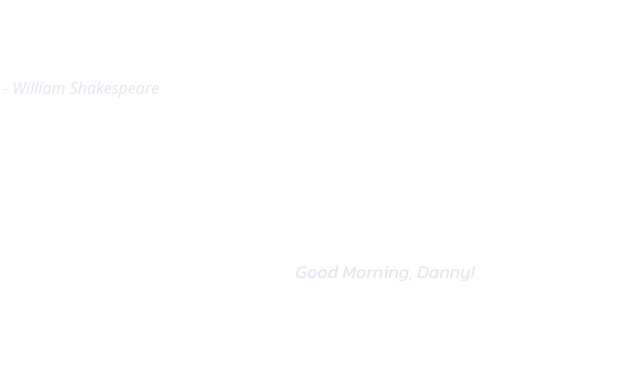
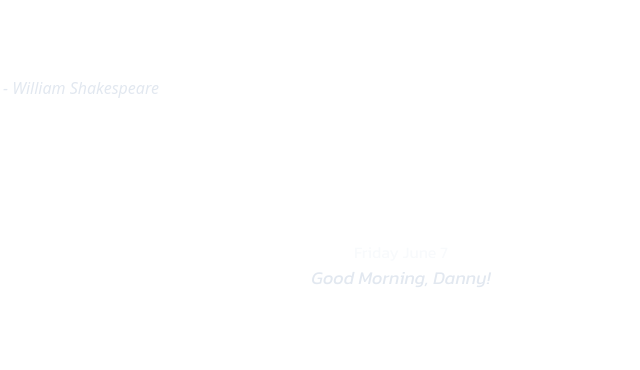
Before and after one commit to danieltsega/Uchi, a plain HTML site: page index.html in a window 1280 px wide. Shown: the top 370 px of the page, 559-1199 px from the left. Drawn offline with nearby package versions, Linux system fonts and the light colour scheme.

Commit message:
feat(index.html): add date and day

```diff
--- a/index.html
+++ b/index.html
@@ -28,7 +28,7 @@
       </div>
     </section>
     <!--Head Section-->
-    <section class="flex justify-between items-center w-full px-8 py-4">
+    <section class="flex justify-between items-start w-full px-8 py-4">
       <!--BookMarks Section-->
       <section>
         <div
@@ -48,9 +48,12 @@
       </section>
 
       <!--Search & Time Section-->
-      <section class="flex flex-col w-1/2">
+      <section class="flex flex-col w-1/2 fixed right-0">
         <div class="flex flex-col items-center">
           <span class="kanit-medium text-6xl text-white">12 : 00 AM</span>
+          <span class="kanit-regular text-base text-slate-50"
+            >Friday June 7</span
+          >
           <span class="kanit-regular-italic text-lg text-slate-200"
             >Good Morning, Danny!</span
           >
```
